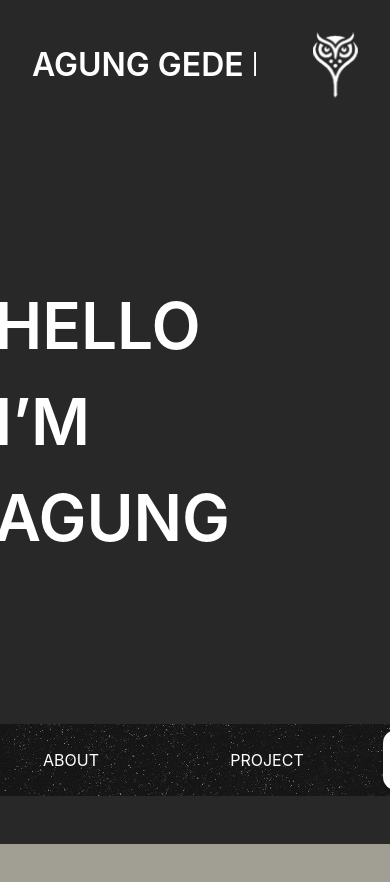
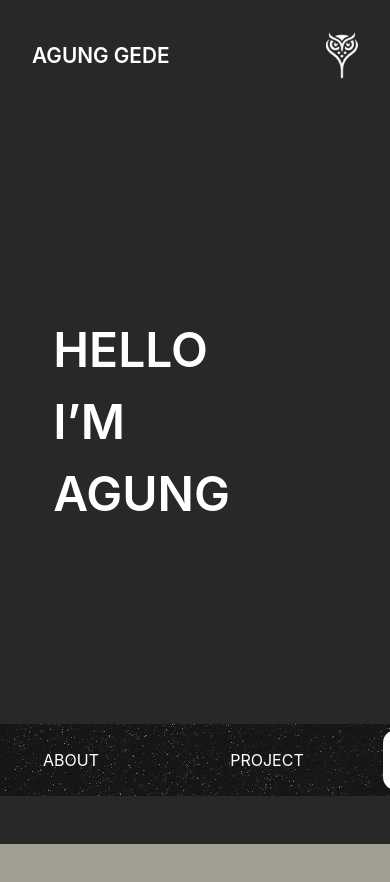
Before and after one commit to Lenzi1902/portfolio-2.0, a Next.js app: page / in a window 390 px wide. Shown: the top 882 px of the page. Built offline with nearby package versions, Linux system fonts and the light colour scheme.

Commit message:
modified:all reponsive mobile in landing section

```diff
--- a/src/app/components/landing/Landing.component.tsx
+++ b/src/app/components/landing/Landing.component.tsx
@@ -42,7 +42,7 @@ const LandingComponent = () => {
     >
       <div className=" px-[2rem] py-[2rem]">
         <TopLanding />
-        <div className=" text-[6rem] font-bold absolute z-[1]">
+        <div className=" text-[3rem] md:text-[6rem] font-bold absolute z-[1] top-[30%] md:top-[20%]">
           <h1>A FRONTEND AND </h1>
           <h1>BACKEND WEB </h1>
           <h1>DEVELOPERS</h1>
@@ -50,7 +50,7 @@ const LandingComponent = () => {
       </div>
       <div ref={yellowRef} className=" absolute w-screen h-screen z-[2] bg-landing-gray font-inter">
         <div className=" flex justify-end items-center w-screen h-screen px-[10rem]">
-          <h1 className=" text-[4rem] font-semibold">HELLO I’M AGUNG</h1>
+          <h1 className=" text-[3rem] md:text-[4rem] font-semibold">HELLO I’M AGUNG</h1>
         </div>
       </div>
     </section>
--- a/src/app/components/landing/component/TopLanding.tsx
+++ b/src/app/components/landing/component/TopLanding.tsx
@@ -5,15 +5,15 @@ import Link from "next/link";
 
 const TopLanding = () => {
   return (
-    <div className="max-w-screen flex justify-between items-center text-[2rem] font-semibold relative z-[3]">
+    <div className="max-w-screen flex justify-between items-center text-[1.3rem] md:text-[2rem] font-semibold relative z-[3]">
       <GsapMagnetic>
-        <div className=" w-[14rem] overflow-hidden group">
+        <div className=" w-[9rem] md:w-[14rem] overflow-hidden group">
           <h1 className="cursor-pointer whitespace-nowrap group-hover:translate-x-[-100%] transition-all duration-1000">AGUNG GEDE FullStack web</h1>
         </div>
       </GsapMagnetic>
       <GsapMagnetic>
         <Link href={"/"}>
-          <img src={"./logo.png"} alt={""} className=" w-[2.8rem]" />
+          <img src={"./logo.png"} alt={""} className=" w-[2rem] md:w-[2.8rem]" />
         </Link>
       </GsapMagnetic>
     </div>
```
